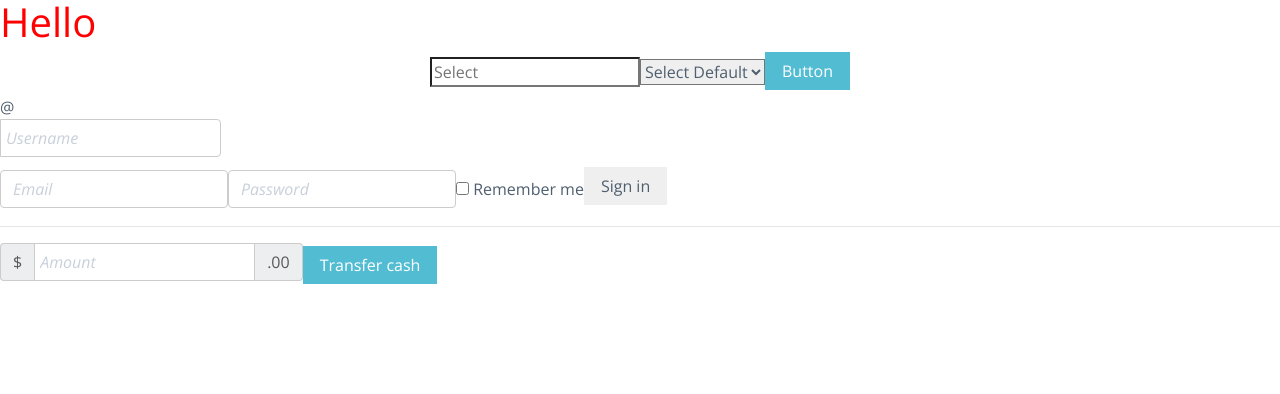
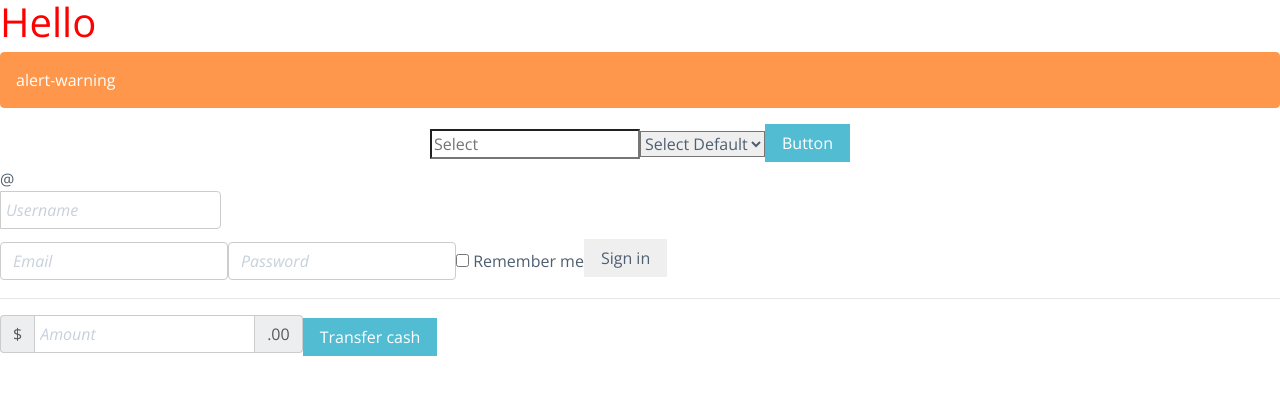
Before and after one commit to Malleus-Sasha/balance-money-ng, an Angular app: page / in a window 1280 px wide. Shown: the top 394 px of the page. Built offline with nearby package versions, Linux system fonts and the light colour scheme.

Commit message:
[task-1] Add alert-warning review: myself

```diff
--- a/src/app/app.component.html
+++ b/src/app/app.component.html
@@ -1,4 +1,6 @@
 <h1>{{title}}</h1>
+
+<div class="alert alert-warning" role="alert">alert-warning</div>
 
 <div class="btn-group-center">
     <input type="text" placeholder="Select">
```
